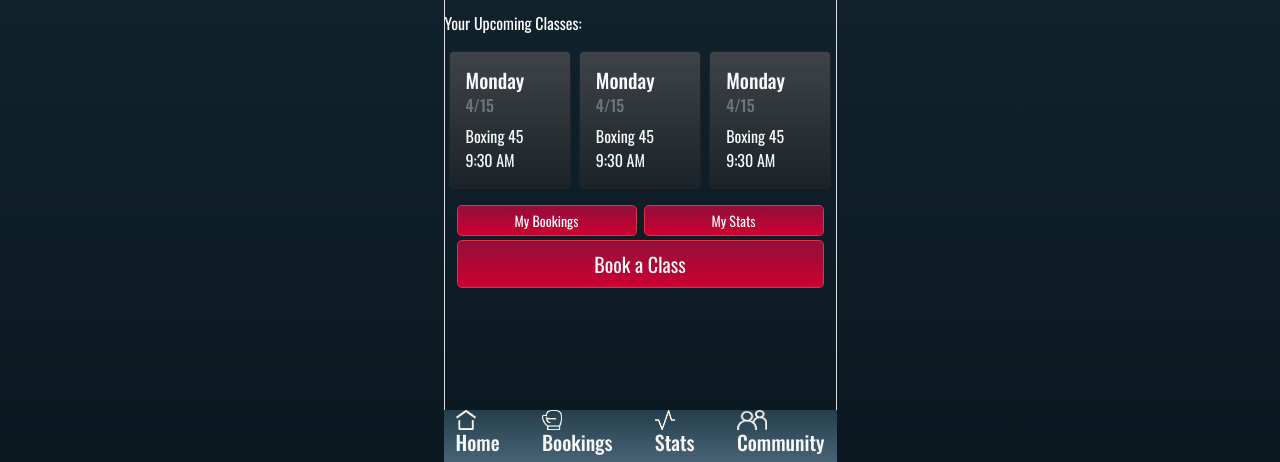
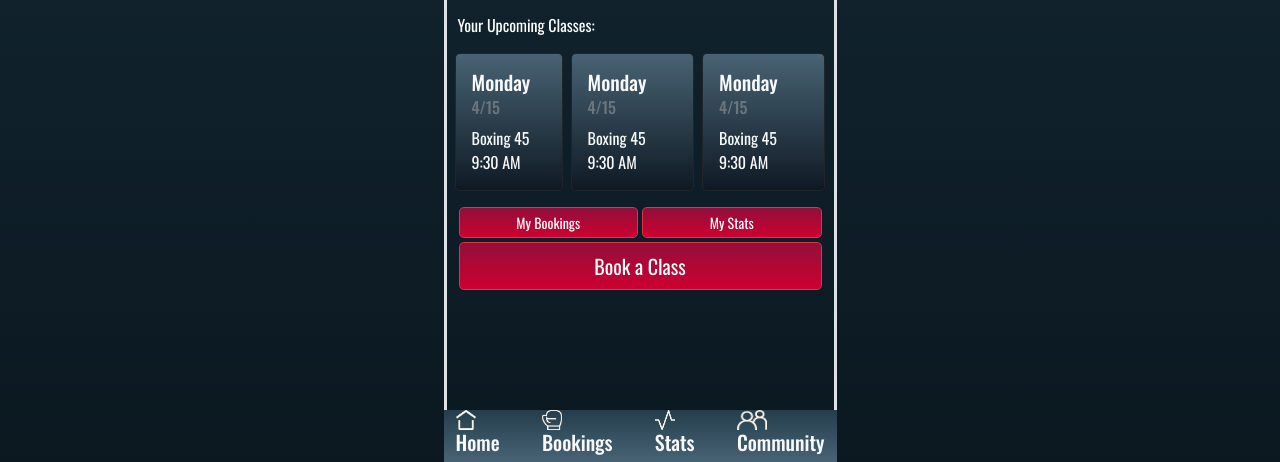
Before and after one commit to stef-kolin/Title_Boxing_App, a plain HTML site: page index.html in a window 1280 px wide. Shown: the part 338-800 px from the top of the page. Drawn offline with nearby package versions, Linux system fonts and the light colour scheme.

Commit message:
Styling
more style updates

```diff
--- a/css/style.css
+++ b/css/style.css
@@ -6,10 +6,7 @@ body {
     margin: 0 auto;
 }
 
-.col {
-
-
-}
+.col {}
 
 
 
@@ -20,12 +17,25 @@ header {
 
 .welcome {
     margin-top: 10rem;
+
 }
 
-.card{
-    background: linear-gradient(#486374, 0F1924);
+.yuc-text {
+    margin-left: 11px;
 }
-.buttoncontainer{
+
+.card {
+    margin-left: 11px;
+    background: linear-gradient(#486374, #0F1924);
+}
+
+.cardcontainer {
+    margin-left: 4px;
+    margin-right: 4px;
+}
+
+
+.buttoncontainer {
     margin-top: 1rem;
 
 }
@@ -41,7 +51,7 @@ header {
 
 .navfooter {
     width: 393px;
-    background: linear-gradient(#243E4D,#486374);
+    background: linear-gradient(#243E4D, #486374);
     font-size: 14px;
-    font: 100 ;
+    font: 100;
 }
--- a/index.html
+++ b/index.html
@@ -16,7 +16,7 @@
 
 </head>
 
-<body class="bg-info border">
+<body class="bg-info border border-3">
 
     <!-- Header Nav Start -->
     <header class="fixed-top d-flex flex-row">
@@ -25,7 +25,7 @@
             <nav class="navbar">
                 <div class="container-sm">
                     <a class="navbar-brand mx-auto" href="#">
-                        <img src="images\White Default iOS navbar.png" alt="iOS tool bar" width="193" height="35">
+                        <img src="images\White Default iOS navbar.png" alt="iOS tool bar" width="310" height="35">
                     </a>
                 </div>
             </nav>
@@ -55,11 +55,11 @@
 
     <div class="d-flex flex-column">
         <div>
-            <p>Your Upcoming Classes:</p>
+            <p class="yuc-text">Your Upcoming Classes:</p>
         </div>
-        <div class="d-flex flex-row">
-            <div class="card bg-dark bg-gradient bg-opacity-75 text-white border border-dark rounded-3 mx-1  "
-                style="width: 8rem;">
+        <div class="d-flex flex-row cardcontainer">
+            <div class="card border border-dark rounded-3 mx-1"
+                style="width: 7rem;">
                 <a href="#" class="text-light text-decoration-none">
                     <div class="card-body">
                         <h5 class="card-title">Monday</h5>
@@ -70,7 +70,7 @@
             </div>
         </div>
 
-        <div class="card bg-dark bg-gradient bg-opacity-75 text-white border border-dark rounded-3 mx-1"
+        <div class="card border border-dark rounded-3 mx-1"
             style="width: 8rem;">
             <a href="#" class="text-light text-decoration-none">
                 <div class="card-body">
@@ -82,7 +82,7 @@
         </div>
     </div>
 
-    <div class="card bg-dark bg-gradient bg-opacity-75 text-white border border-dark rounded-3 mx-1"
+    <div class="card border border-dark rounded-3 mx-1"
         style="width: 8rem;">
         <a href="#" class="text-light text-decoration-none">
             <div class="card-body">
```
